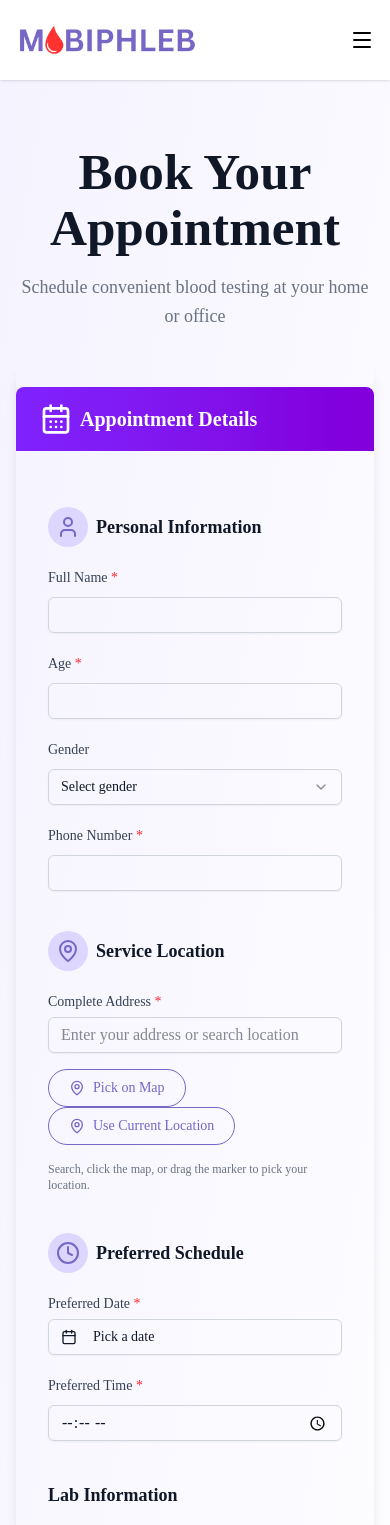
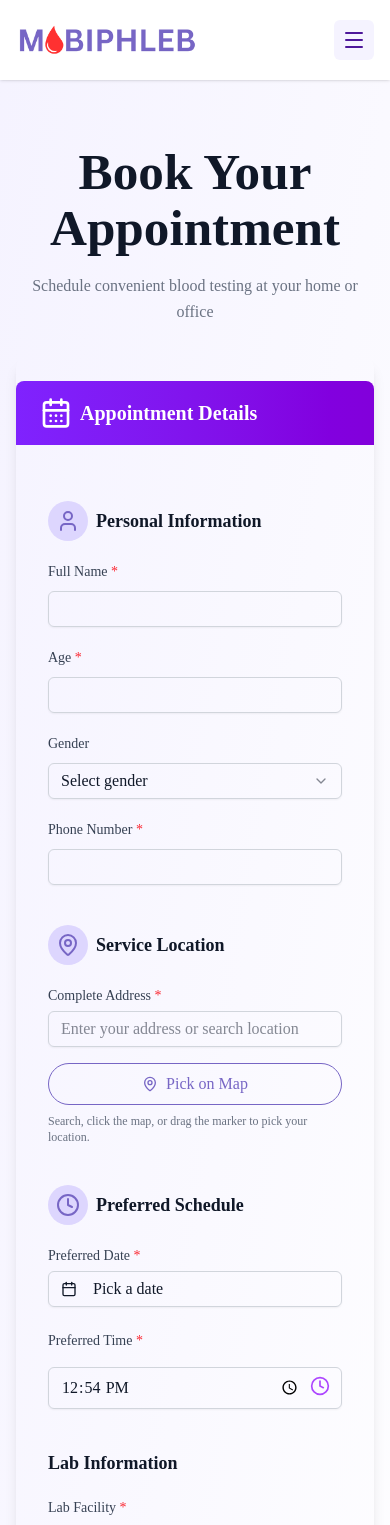
Before and after one commit to eunice-alswell/mobiphleb-web-app, a React (Vite) app: page /individual-booking in a window 390 px wide. Shown: the top 1525 px of the page. Built offline with nearby package versions, Linux system fonts and the light colour scheme.

Commit message:
debug: fixed button navigation error

```diff
--- a/src/App.css
+++ b/src/App.css
@@ -9,7 +9,7 @@
 }
 
 .sub-heading {
-  @apply text-lg text-gray-500 max-w-3xl mx-auto mb-8 leading-relaxed;
+  @apply text-base lg:text-lg md:text-lg text-gray-500 max-w-3xl mx-auto mb-8 leading-relaxed;
 }
 
 .card-title {
--- a/src/components/GoogleMapsLocationPicker.tsx
+++ b/src/components/GoogleMapsLocationPicker.tsx
@@ -208,15 +208,19 @@ export default function GoogleMapsLocationPicker({
         />
       </div>
 
-      {/* Action Buttons */}
-      <div className="flex-col gap-2 lg:flex">
+      {/* Toggle Map Button */}
       <Button
         type="button"
         onClick={() => setIsMapVisible(!isMapVisible)}
         variantStyle="outlineStyle"
         leftIcon={<MapPin className="w-4 h-4" />}
         label={isMapVisible ? "Hide Map" : "Pick on Map"}
+        customStyle="mb-2 w-full lg:w-auto"
       />
+
+      {/* Map */}
+      {isMapVisible && (
+        <div className="flex flex-col space-y-2">
           <Button
             type="button"
             onClick={handleUseCurrentLocation}
@@ -224,10 +228,14 @@ export default function GoogleMapsLocationPicker({
             leftIcon={<MapPin className="w-4 h-4" />}
             label="Use Current Location"
           />
+          {/* Selected address */}
+          {selectedAddress && (
+            <div className="mt-2 p-3 bg-green-50 border border-green-200 rounded-lg">
+              <p className="text-xs text-green-800">
+                <strong>Selected Location:</strong> {selectedAddress}
+              </p>
             </div>
-
-      {/* Map */}
-      {isMapVisible && (
+          )}
           <div className="border rounded-lg overflow-hidden relative">
             <div ref={mapContainerRef} className="w-full h-64" />
             {isLoading && (
@@ -239,16 +247,9 @@ export default function GoogleMapsLocationPicker({
               </div>
             )}
           </div>
+        </div>
       )}
 
-      {/* Selected address */}
-      {selectedAddress && (
-        <div className="mt-2 p-3 bg-green-50 border border-green-200 rounded-lg">
-          <p className="text-sm text-green-800">
-            <strong>Selected Location:</strong> {selectedAddress}
-          </p>
-        </div>
-      )}
 
       <p className="text-xs text-gray-500">
         Search, click the map, or drag the marker to pick your location.
--- a/src/components/Navbar.tsx
+++ b/src/components/Navbar.tsx
@@ -44,7 +44,7 @@ export default function Navbar() {
             `block px-4 py-2 rounded-md transition-colors duration-200 ${
               isActive
                 ? "text-primaryColor font-semibold"
-                : "text-gray-600 hover:bg-gray-100 hover:text-black"
+                : "text-gray-900 hover:bg-gray-100 hover:text-black"
             }`
           }
         >
@@ -84,18 +84,20 @@ export default function Navbar() {
             {/* Mobile Menu */}
             <Sheet open={isOpen} onOpenChange={setIsOpen}>
               <SheetTrigger asChild>
-                <Menu className="w-6 h-6 md:hidden" />
+                <div className="cursor-pointer bg-accent p-2 rounded-md">
+                  <Menu className="w-6 h-6 md:hidden text-violet-900" />
+                </div>
               </SheetTrigger>
               {/* Sidebar (from right, full height) */}
               <SheetContent
                 side="right"
-                className="w-3/4 sm:w-1/2 md:w-1/3 flex flex-col"
+                className="w-3/4 sm:w-1/2 md:w-1/3 flex flex-col bg-white"
               >
                 <div className="mt-6 flex flex-col space-y-6">
                   <NavLinks mobile closeSheet={() => setIsOpen(false)} />
-                  <div>
+                  <div className="px-4">
                     <SheetClose asChild>
-                      <Link to="/individual-booking">
+                      <Link to="/individual-booking" >
                         <Button label="Book Now" customStyle="w-full" />
                       </Link>
                     </SheetClose>
--- /dev/null
+++ b/src/components/TimePicker.tsx
@@ -0,0 +1,121 @@
+import React, { useState, useEffect, useRef } from "react";
+import { Clock } from "lucide-react"; // using lucide-react icons
+
+export interface TimePickerProps
+  extends Omit<React.InputHTMLAttributes<HTMLInputElement>, "onChange"> {
+  label?: string;
+  defaultValue?: string;
+  onChange?: (time: string) => void;
+  times?: string[];
+}
+
+const TimePicker: React.FC<TimePickerProps> = ({
+  label = "Select Time",
+  defaultValue,
+  onChange,
+  required,
+  name,
+  className,
+  times,
+  ...rest
+}) => {
+  const [time, setTime] = useState(defaultValue || "");
+  const [open, setOpen] = useState(false);
+  const containerRef = useRef<HTMLDivElement | null>(null);
+
+  const defaultTimes = [
+    "08:00",
+    "09:00",
+    "10:00",
+    "11:00",
+    "13:00",
+    "14:00",
+    "15:00",
+    "16:00",
+  ];
+
+  // Auto-set default to current time if none is given
+  useEffect(() => {
+    if (!defaultValue) {
+      const now = new Date();
+      const hh = String(now.getHours()).padStart(2, "0");
+      const mm = String(now.getMinutes()).padStart(2, "0");
+      const currentTime = `${hh}:${mm}`;
+      setTime(currentTime);
+      onChange?.(currentTime);
+    }
+  }, [defaultValue, onChange]);
+
+  const handleChange = (e: React.ChangeEvent<HTMLInputElement>) => {
+    setTime(e.target.value);
+    onChange?.(e.target.value);
+  };
+
+  useEffect(() => {
+    function onDoc(e: MouseEvent) {
+      if (!open) return;
+      if (!containerRef.current) return;
+      if (!(e.target instanceof Node)) return;
+      if (!containerRef.current.contains(e.target)) setOpen(false);
+    }
+    document.addEventListener("mousedown", onDoc);
+    return () => document.removeEventListener("mousedown", onDoc);
+  }, [open]);
+
+  return (
+    <div className="space-y-1">
+      {label && (
+        <label
+          htmlFor={name}
+          className="label"
+        >
+          {label} {required && <span className="text-red-500">*</span>}
+        </label>
+      )}
+
+      <div className="relative" ref={containerRef}>
+        {/* Input field */}
+        <input
+          id={name}
+          name={name}
+          type="time"
+          value={time}
+          onChange={handleChange}
+          onFocus={() => setOpen(true)}
+          onClick={() => setOpen(true)}
+          required={required}
+        //   className="input-field pr-10 py-3"
+          className={`border rounded-lg px-3 py-2 w-full text-sm pr-10
+            focus:ring-2 focus:ring-purple-500 focus:outline-none ${className}`}
+          {...rest}
+        />
+
+        {/* Custom purple clock icon */}
+        <Clock
+          className="absolute right-3 top-1/2 -translate-y-1/2 w-5 h-5 text-purple-500 pointer-events-none"
+        />
+        {open && (
+          <div className="absolute z-50 right-0 mt-2 text-gray-900 w-full bg-white border-none rounded shadow">
+            <ul className="max-h-48 overflow-auto">
+              {(times && times.length ? times : defaultTimes).map((t: string) => (
+                <li
+                  key={t}
+                  className="px-3 py-2 hover:bg-violet-100 cursor-pointer text-sm"
+                  onClick={() => {
+                    setTime(t);
+                    onChange?.(t);
+                    setOpen(false);
+                  }}
+                >
+                  {t}
+                </li>
+              ))}
+            </ul>
+          </div>
+        )}
+      </div>
+    </div>
+  );
+};
+
+export default TimePicker;
--- a/src/index.css
+++ b/src/index.css
@@ -11,6 +11,12 @@
 h1 {
   font-size: 3.2em;
   line-height: 1.1;
+}
+
+input, button, select, textarea {
+  font-family: inherit;
+  font-size: inherit;
+  line-height: inherit;
 }
 
 /* Animation delay utilities for loader */
--- a/src/pages/Contact.tsx
+++ b/src/pages/Contact.tsx
@@ -130,7 +130,7 @@ export default function Contact() {
           transition={{ duration: 0.6 }}
           className="text-center mb-16"
         >
-          <h1 className="text-3xl md:text-4xl font-bold text-gray-900 mb-4">
+          <h1 className="text-2xl lg:text-3xl md:text-5xl text-gray-900 font-bold mb-6">
             Get in Touch
           </h1>
           <p className="sub-heading">
--- a/src/pages/CorporateServices.tsx
+++ b/src/pages/CorporateServices.tsx
@@ -207,10 +207,10 @@ export default function CorporateServicesPage() {
             transition={{ duration: 0.8 }}
           >
             <Building2 className="w-16 h-16 mx-auto mb-6 text-red-700" />
-            <h1 className="text-3xl md:text-5xl font-bold mb-6">
+            <h1 className="text-2xl lg:text-3xl md:text-5xl font-bold mb-6">
               Corporate Wellness Solutions
             </h1>
-            <p className="text-xl text-blue-100 mb-8 max-w-3xl mx-auto leading-relaxed">
+            <p className="text-base lg:text-lg md:text-lg text-grey-50 mb-8 max-w-3xl mx-auto leading-relaxed">
               Enhance employee health and productivity with on-site phlebotomy services.
               Professional, convenient, and tailored to your organization's needs.
             </p>
--- a/src/pages/IndividualBooking.tsx
+++ b/src/pages/IndividualBooking.tsx
@@ -19,6 +19,7 @@ import { motion } from "framer-motion";
 import type { IndividualBookingFormData, Gender } from "@/utils/FormTypes";
 import Button from "../components/Button";
 import { DatePickerInput } from "../components/DatePicker";
+import TimePicker from "@/components/TimePicker";
 // import { Link } from "react-router-dom";
 
 export default function IndividualBooking() {
@@ -137,23 +138,16 @@ export default function IndividualBooking() {
                 <div className="w-20 h-20 bg-green-100 rounded-full flex items-center justify-center mx-auto mb-6">
                   <CheckCircle className="w-10 h-10 text-green-600" />
                 </div>
-                <h2 className="text-2xl font-bold text-gray-900 mb-4">
-                  Appointment Request Submitted!
-                </h2>
+                <h2 className="text-2xl font-bold text-gray-900 mb-4">Appointment Request Submitted!</h2>
                 <p className="text-gray-600 mb-6 leading-relaxed">
-                  Thank you for choosing Mobiphleb. We've received your appointment request and
-                  will contact you within 24 hours to confirm your booking and schedule details.
+                  Thank you for choosing Mobiphleb. We've received your appointment request and will contact you within 24 hours to confirm your booking and schedule details.
                 </p>
                 <div className="bg-violet-50 rounded-lg p-4 mb-6">
                   <p className="text-sm text-primaryColor">
-                    <strong>Next Steps:</strong> Our team will call you to confirm your preferred
-                    time slot and provide any pre-test instructions if needed.
+                    <strong>Next Steps:</strong> Our team will call you to confirm your preferred time slot and provide any pre-test instructions if needed.
                   </p>
                 </div>
-                <Button
-                  label="Book Another Appointment"
-                  onClick={handleBookAnotherAppointment}
-                  variantStyle="outlineStyle"/>
+                <Button label="Book Another Appointment" onClick={handleBookAnotherAppointment} variantStyle="outlineStyle" />
               </CardContent>
             </Card>
           </motion.div>
@@ -171,7 +165,7 @@ export default function IndividualBooking() {
           transition={{ duration: 0.6 }}
         >
           <div className="text-center mb-8">
-            <h1 className="text-3xl md:text-4xl font-bold text-gray-900 mb-4">
+            <h1 className="text-xl lg:text-3xl md:text-4xl font-bold text-gray-900 mb-4">
               Book Your Appointment
             </h1>
             <p className="sub-heading">
@@ -290,41 +284,17 @@ export default function IndividualBooking() {
                   </h3>
 
                   <div className="grid md:grid-cols-2 gap-4">
-                    {/* <div>
-                      <Label htmlFor="appointmentDate" className="label">Preferred Date <span className="text-red-500">*</span></Label>
-                      <Input
-                        id="appointmentDate"
-                        type="date"
-                        value={formData.appointmentDate}
-                        onChange={(e) => handleInputChange('appointmentDate', e.target.value)}
-                        min={new Date().toISOString().split('T')[0]}
-                        required
-                        className="mt-1 input-field"
-                        <CalendarDays />
-                      />
-                    </div> */}
                     <div>
                       <Label htmlFor="appointmentDate" className="label">Preferred Date <span className="text-red-500">*</span></Label>
                       <DatePickerInput />
                     </div>
 
-                    <div>
-                      <Label htmlFor="appointmentTime" className="label">Preferred Time <span className="text-red-500">*</span></Label>
-                      {/* <Select value={formData.appointmentTime} onValueChange={(value) => handleInputChange('appointmentTime', value)}>
-                        <SelectTrigger className="mt-1 input-field w-full">
-                          <SelectValue placeholder="Select time slot" />
-                        </SelectTrigger>
-                        <SelectContent className="bg-white text-gray-900 border-none">
-                          {timeSlots.map((slot) => (
-                            <SelectItem key={slot} value={slot}>{slot}</SelectItem>
-                          ))}
-                        </SelectContent>
-                      </Select> */}
-                      <Input
-                        id="appointmentTime"
-                        type="time"
-                        value={formData.appointmentTime}
-                        onChange={(e) => handleInputChange('appointmentTime', e.target.value)}
+                    <div className="">
+                      <TimePicker
+                        label="Preferred Time"
+                        name="appointmentTime"
+                        defaultValue={formData.appointmentTime}
+                        onChange={(value) => handleInputChange('appointmentTime', value)}
                         required
                         className="mt-1 w-full input-field"
                       />
```
Also changed, not shown: src/pages/About.tsx (+4 -4 lines), src/pages/Home.tsx (+21 -14 lines). Lines whose indentation alone changed are shown as unchanged.
